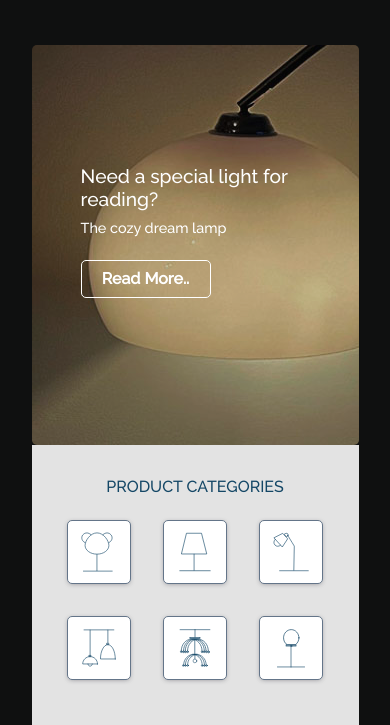
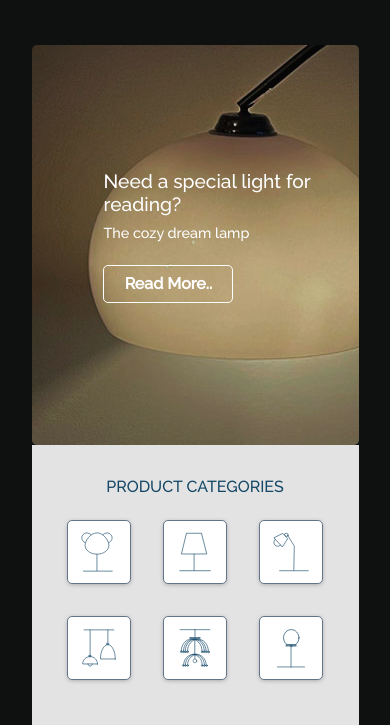
Before and after one commit to nunsinee/design2-ma1-v1, a plain HTML site: page products.html in a window 390 px wide. Shown: the part 97-822 px from the top of the page. Drawn offline with nearby package versions, Linux system fonts and the light colour scheme.

Commit message:
update mobile css

```diff
--- a/css/products.css
+++ b/css/products.css
@@ -166,9 +166,8 @@
 	}
 
 	.hero-content {
-		position: absolute;
-		left: 15%;
-		top: 30%;
+		display: flex;
+		justify-content: center;
 	}
 
 	.hero-title {
```
